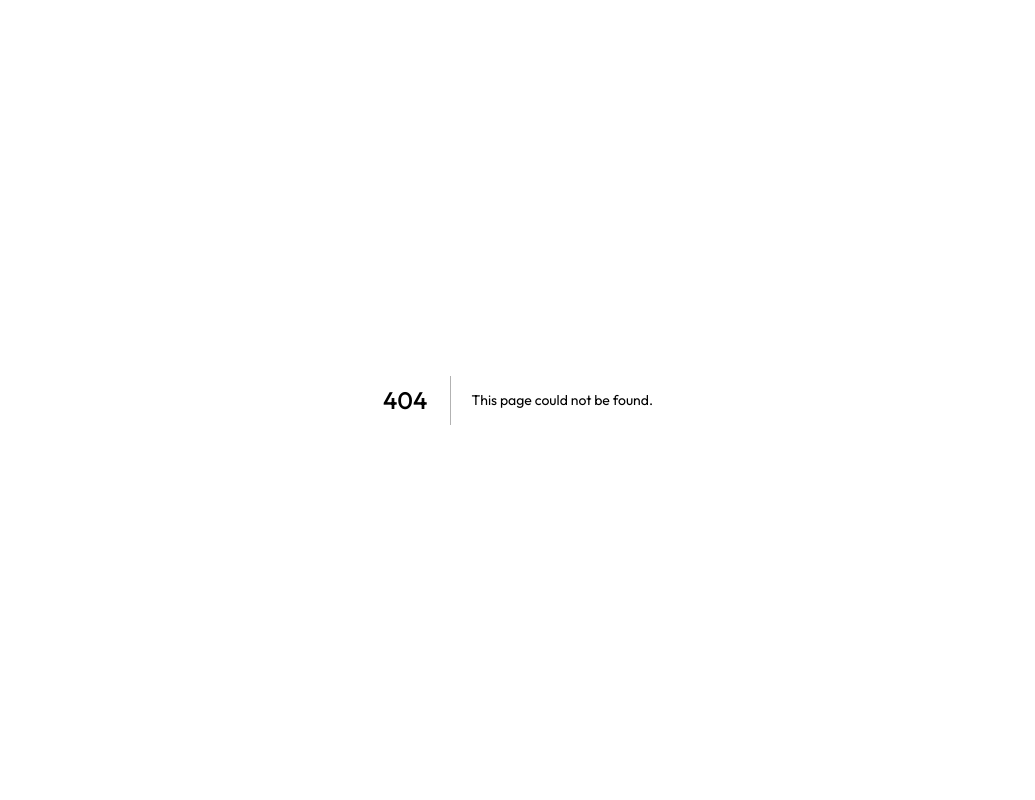
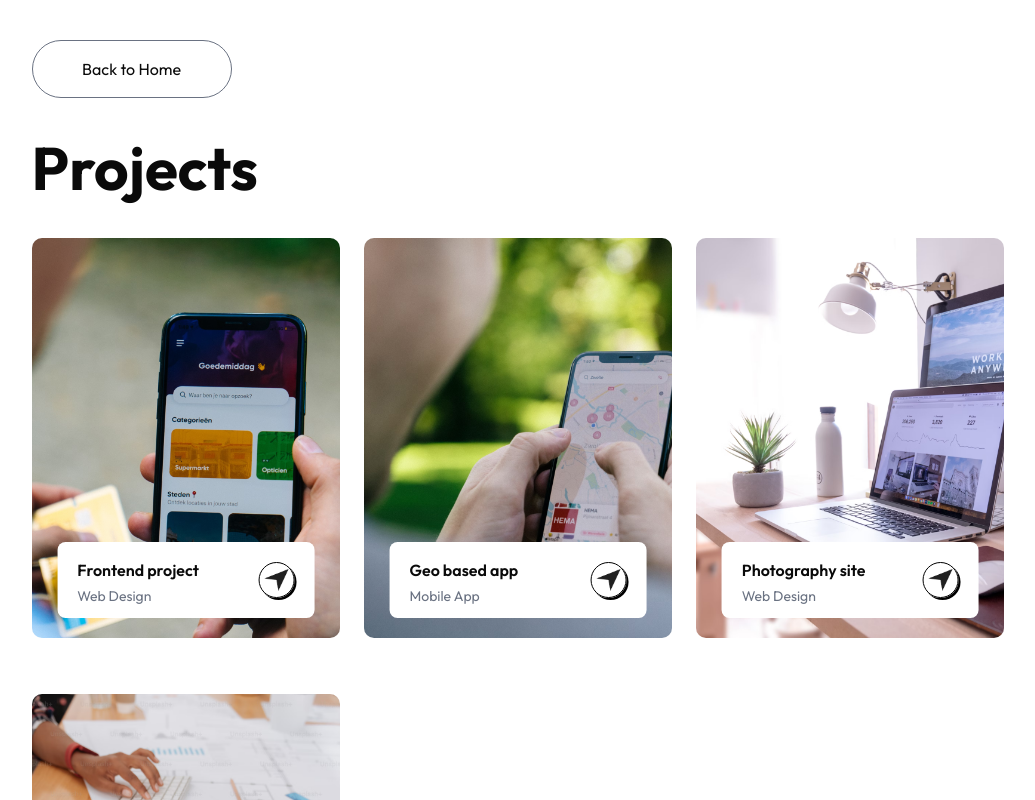
Before and after one commit to chrisprince-ic/portfolio2, a Next.js app: page /Projects in a window 1280 px wide. Before the commit this address had no page. Shown: the top 800 px of the page, without its empty margins (122-1157 px from the left). Built offline with nearby package versions, Linux system fonts and the light colour scheme; a web font is replaced by a local one.

Commit message:
added project page

```diff
--- /dev/null
+++ b/app/Projects/page.jsx
@@ -0,0 +1,38 @@
+import React from 'react'
+import{assets, workData} from '@/assets/assets'
+import Image from 'next/image'
+import Link from 'next/link'
+
+const page = () => {
+  return (
+    <div id="projects" className='w-full px-[12%] py-10 scroll-mt-20'>
+        <Link href="/" className='w-50 px-10 py-3 border rounded-full border-gray-500 flex items-center justify-center gap-2'>Back to Home
+
+        </Link>
+     <div className=' w-full max-w-5xl mx-auto'>
+        <h1 className="text-6xl font-bold mt-10">Projects</h1>
+        <div className='grid grid-cols-1 sm:grid-cols-2 md:grid-cols-3 lg:grid-cols-3 gap-6 my-10'>
+              {workData.map((project, index)=>(
+                            <div key={index} style={{backgroundImage: `url(${project.bgImage})`}}
+                            className=' aspect-square bg-no-repeat w-full h-[400px] bg-cover bg-center rounded-lg mb-8 relative group cursor-pointer'>
+                                <div className='bg-white w-10/12 rounded-md absolute bottom-5 left-1/2 -translate-x-1/2 py-3 px-5 flex items-center justify-between duration-500 group-hover:bottom-7'>
+                                  <div>
+                                    <h2 className='font-semibold'>{project.title}</h2>
+                                    <p className='text-sm text-gray-500'>{project.description}</p>
+                                  </div>
+                                  <div className='border rounded-full border-black w-9 aspect-square flex items-center justify-center shadow-[2px_2px_0_black] group-hover:bg-orange-300 duration-500'>
+                                    <Image src={assets.send_icon} alt="send icon" className='w-6 ' />
+                                  </div>
+                                </div>
+
+                            </div>
+                        ))}
+        </div>
+
+     </div>
+
+    </div>
+  )
+}
+
+export default page
--- a/app/globals.css
+++ b/app/globals.css
@@ -1,6 +1,124 @@
 @import "tailwindcss";
+@import "tw-animate-css";
 
+@custom-variant dark (&:is(.dark *));
 
 * {
   font-family: Outfit, sans-serif;
 }
+
+@theme inline {
+  --radius-sm: calc(var(--radius) - 4px);
+  --radius-md: calc(var(--radius) - 2px);
+  --radius-lg: var(--radius);
+  --radius-xl: calc(var(--radius) + 4px);
+  --color-background: var(--background);
+  --color-foreground: var(--foreground);
+  --color-card: var(--card);
+  --color-card-foreground: var(--card-foreground);
+  --color-popover: var(--popover);
+  --color-popover-foreground: var(--popover-foreground);
+  --color-primary: var(--primary);
+  --color-primary-foreground: var(--primary-foreground);
+  --color-secondary: var(--secondary);
+  --color-secondary-foreground: var(--secondary-foreground);
+  --color-muted: var(--muted);
+  --color-muted-foreground: var(--muted-foreground);
+  --color-accent: var(--accent);
+  --color-accent-foreground: var(--accent-foreground);
+  --color-destructive: var(--destructive);
+  --color-border: var(--border);
+  --color-input: var(--input);
+  --color-ring: var(--ring);
+  --color-chart-1: var(--chart-1);
+  --color-chart-2: var(--chart-2);
+  --color-chart-3: var(--chart-3);
+  --color-chart-4: var(--chart-4);
+  --color-chart-5: var(--chart-5);
+  --color-sidebar: var(--sidebar);
+  --color-sidebar-foreground: var(--sidebar-foreground);
+  --color-sidebar-primary: var(--sidebar-primary);
+  --color-sidebar-primary-foreground: var(--sidebar-primary-foreground);
+  --color-sidebar-accent: var(--sidebar-accent);
+  --color-sidebar-accent-foreground: var(--sidebar-accent-foreground);
+  --color-sidebar-border: var(--sidebar-border);
+  --color-sidebar-ring: var(--sidebar-ring);
+}
+
+:root {
+  --radius: 0.625rem;
+  --background: oklch(1 0 0);
+  --foreground: oklch(0.145 0 0);
+  --card: oklch(1 0 0);
+  --card-foreground: oklch(0.145 0 0);
+  --popover: oklch(1 0 0);
+  --popover-foreground: oklch(0.145 0 0);
+  --primary: oklch(0.205 0 0);
+  --primary-foreground: oklch(0.985 0 0);
+  --secondary: oklch(0.97 0 0);
+  --secondary-foreground: oklch(0.205 0 0);
+  --muted: oklch(0.97 0 0);
+  --muted-foreground: oklch(0.556 0 0);
+  --accent: oklch(0.97 0 0);
+  --accent-foreground: oklch(0.205 0 0);
+  --destructive: oklch(0.577 0.245 27.325);
+  --border: oklch(0.922 0 0);
+  --input: oklch(0.922 0 0);
+  --ring: oklch(0.708 0 0);
+  --chart-1: oklch(0.646 0.222 41.116);
+  --chart-2: oklch(0.6 0.118 184.704);
+  --chart-3: oklch(0.398 0.07 227.392);
+  --chart-4: oklch(0.828 0.189 84.429);
+  --chart-5: oklch(0.769 0.188 70.08);
+  --sidebar: oklch(0.985 0 0);
+  --sidebar-foreground: oklch(0.145 0 0);
+  --sidebar-primary: oklch(0.205 0 0);
+  --sidebar-primary-foreground: oklch(0.985 0 0);
+  --sidebar-accent: oklch(0.97 0 0);
+  --sidebar-accent-foreground: oklch(0.205 0 0);
+  --sidebar-border: oklch(0.922 0 0);
+  --sidebar-ring: oklch(0.708 0 0);
+}
+
+.dark {
+  --background: oklch(0.145 0 0);
+  --foreground: oklch(0.985 0 0);
+  --card: oklch(0.205 0 0);
+  --card-foreground: oklch(0.985 0 0);
+  --popover: oklch(0.205 0 0);
+  --popover-foreground: oklch(0.985 0 0);
+  --primary: oklch(0.922 0 0);
+  --primary-foreground: oklch(0.205 0 0);
+  --secondary: oklch(0.269 0 0);
+  --secondary-foreground: oklch(0.985 0 0);
+  --muted: oklch(0.269 0 0);
+  --muted-foreground: oklch(0.708 0 0);
+  --accent: oklch(0.269 0 0);
+  --accent-foreground: oklch(0.985 0 0);
+  --destructive: oklch(0.704 0.191 22.216);
+  --border: oklch(1 0 0 / 10%);
+  --input: oklch(1 0 0 / 15%);
+  --ring: oklch(0.556 0 0);
+  --chart-1: oklch(0.488 0.243 264.376);
+  --chart-2: oklch(0.696 0.17 162.48);
+  --chart-3: oklch(0.769 0.188 70.08);
+  --chart-4: oklch(0.627 0.265 303.9);
+  --chart-5: oklch(0.645 0.246 16.439);
+  --sidebar: oklch(0.205 0 0);
+  --sidebar-foreground: oklch(0.985 0 0);
+  --sidebar-primary: oklch(0.488 0.243 264.376);
+  --sidebar-primary-foreground: oklch(0.985 0 0);
+  --sidebar-accent: oklch(0.269 0 0);
+  --sidebar-accent-foreground: oklch(0.985 0 0);
+  --sidebar-border: oklch(1 0 0 / 10%);
+  --sidebar-ring: oklch(0.556 0 0);
+}
+
+@layer base {
+  * {
+    @apply border-border outline-ring/50;
+  }
+  body {
+    @apply bg-background text-foreground;
+  }
+}
--- a/components/Header.jsx
+++ b/components/Header.jsx
@@ -19,8 +19,7 @@ const Header = () => {
         <h1 className='text-3xl sm:text-6xl lg:text-5xl font-bold'>
             A Full Stack Developer based in Toronto.
         </h1>
-        <p>Lorem ipsum dolor sit amet consectetur adipisicing elit. Corporis non repudiandae dolores similique molestiae voluptas delectus illum obcaecati sapiente fuga voluptatibus nulla
-            ad officiis temporibus impedit, quas velit cum exercitationem.</p>
+        <p>I'm a detail-oriented and innovative React JS Front-End Developer with over 5 years of experience creating responsive, scalable, and high-performance web applications. Currently, I'm focused on building accessible and user-friendly web experiences.</p>
 
         <div className='flex flex-col sm:flex-row items-center gap-4 mt-4'>
             <a href="#contact" className='px-10 py-3 border border-white rounded-full bg-black text-white flex items-center gap-2'>Conatct Me
--- a/components/Work.jsx
+++ b/components/Work.jsx
@@ -1,5 +1,6 @@
 import { assets, workData } from '@/assets/assets'
 import Image from 'next/image'
+import Link from 'next/link'
 import React from 'react'
 
 const Work = () => {
@@ -28,10 +29,11 @@ const Work = () => {
             ))}
 
 
-         <a href="" className='w-max flex items-center justify-center gap-2 text-gray-700 border-[0.5px] border-gray-700 rounded-full py-3 px-10 mx-auto hover:bg-amber-100 duration-500'>
+         <Link href="/Projects" className='w-max flex items-center justify-center gap-2 text-gray-700 border-[0.5px] border-gray-700 rounded-full py-3 px-10 mx-auto hover:bg-amber-100 duration-500'>
+
          Show more
          <Image src={assets.right_arrow_bold} alt="right arrow" className='w-4'/>
-        </a>
+        </Link>
 
 
 
--- /dev/null
+++ b/lib/utils.js
@@ -0,0 +1,6 @@
+import { clsx } from "clsx";
+import { twMerge } from "tailwind-merge"
+
+export function cn(...inputs) {
+  return twMerge(clsx(inputs));
+}
```
Also changed, not shown: package.json (+7 -2 lines), components.json (added), 1 other file (tests, documents, lock files or other folders).
